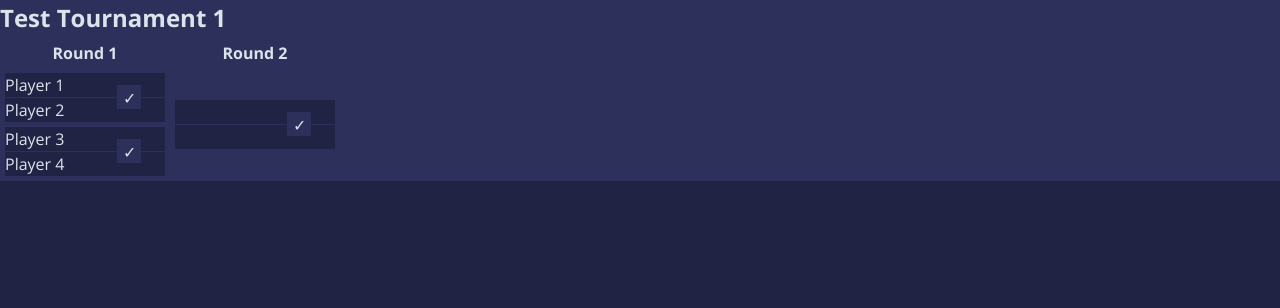
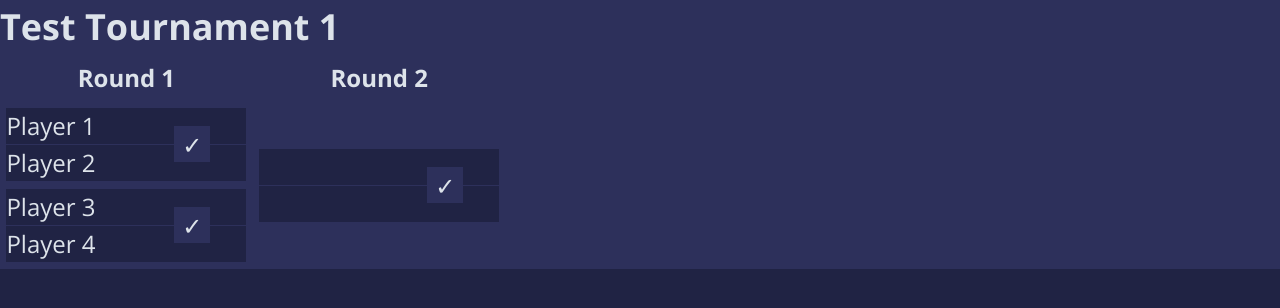
Before and after one commit to zylvve/tournament-manager-proto, a React (Vite) app: page / in a window 1280 px wide. Shown: the top 308 px of the page. Built offline with nearby package versions, Linux system fonts and the light colour scheme.

Commit message:
Use more relative units

```diff
--- a/src/features/tournament/components/bracket/Bracket.module.css
+++ b/src/features/tournament/components/bracket/Bracket.module.css
@@ -3,6 +3,6 @@
 .bracket {
   display: flex;
 
-  padding: 5px;
-  gap: 10px;
+  padding: 0.4rem;
+  gap: 0.8rem;
 }
--- a/src/features/tournament/components/match/Match.module.css
+++ b/src/features/tournament/components/match/Match.module.css
@@ -1,7 +1,7 @@
 @import '../../../../themes.css';
 
 .match {
-  width: 10rem;
+  width: 10em;
 
   position: relative;
 
@@ -15,13 +15,13 @@
   display: flex;
   justify-content: space-between;
 
-  height: 1.5rem;
+  height: 1.5em;
 
   background-color: var(--color-primary-bg);
 }
 
 .score {
-  width: 1.5rem;
+  width: 1.5em;
 
   border: none;
   outline: none;
@@ -48,11 +48,11 @@
 .confirm_button {
   position: absolute;
 
-  width: 1.5rem;
-  height: 1.5rem;
+  width: 1.5em;
+  height: 1.5em;
 
-  top: 0.75rem;
-  right: 1.5rem;
+  top: 0.75em;
+  right: 1.5em;
 
   background-color: var(--color-secondary-bg);
   color: var(--color-primary-text);
--- a/src/features/tournament/components/round/Round.module.css
+++ b/src/features/tournament/components/round/Round.module.css
@@ -5,7 +5,7 @@
 }
 
 .round_title {
-  height: 2rem;
+  height: 2em;
 
   font-weight: bold;
 }
@@ -17,5 +17,5 @@
   align-items: center;
   flex-grow: 1;
 
-  gap: 5px;
+  gap: 0.5rem;
 }
--- a/src/features/tournament/components/tournament/Tournament.module.css
+++ b/src/features/tournament/components/tournament/Tournament.module.css
@@ -2,4 +2,6 @@
 
 .tournament {
   background-color: var(--color-secondary-bg);
+
+  font-size: 1.5rem;
 }
```
